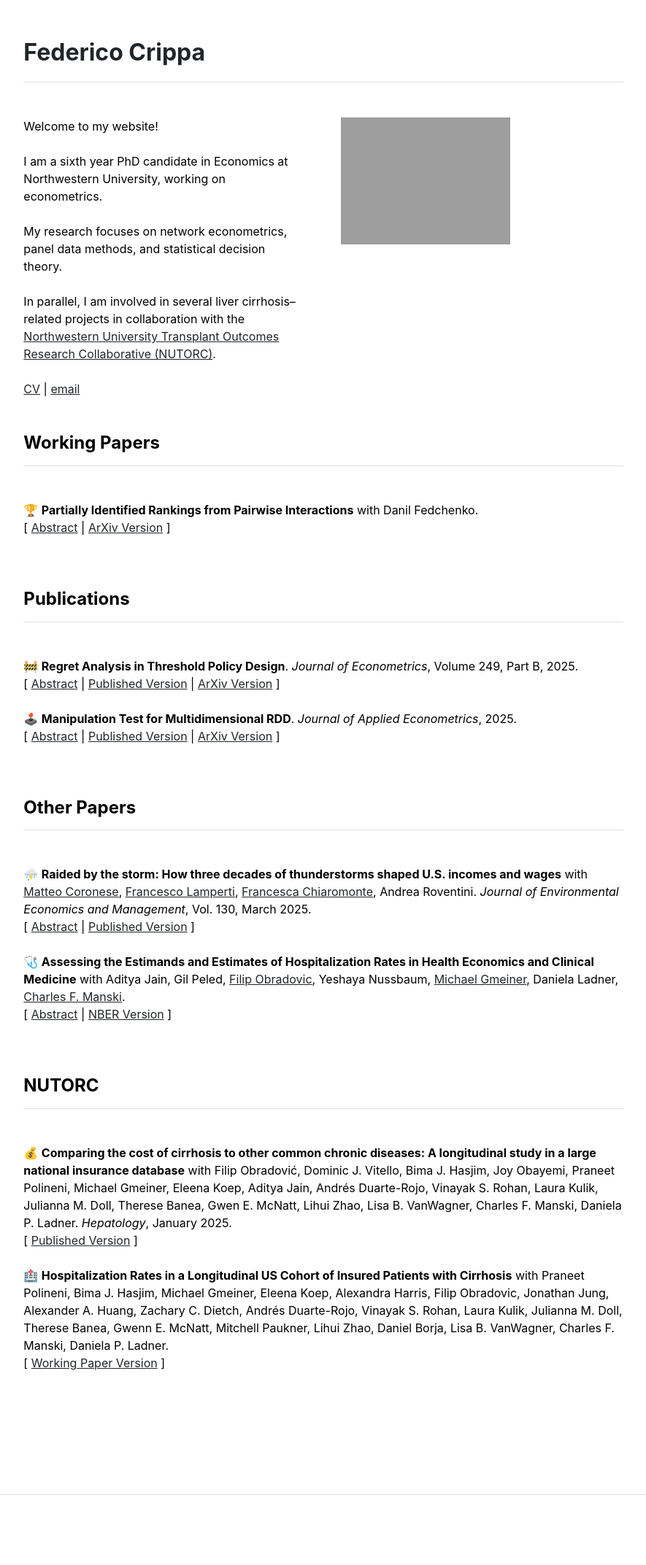
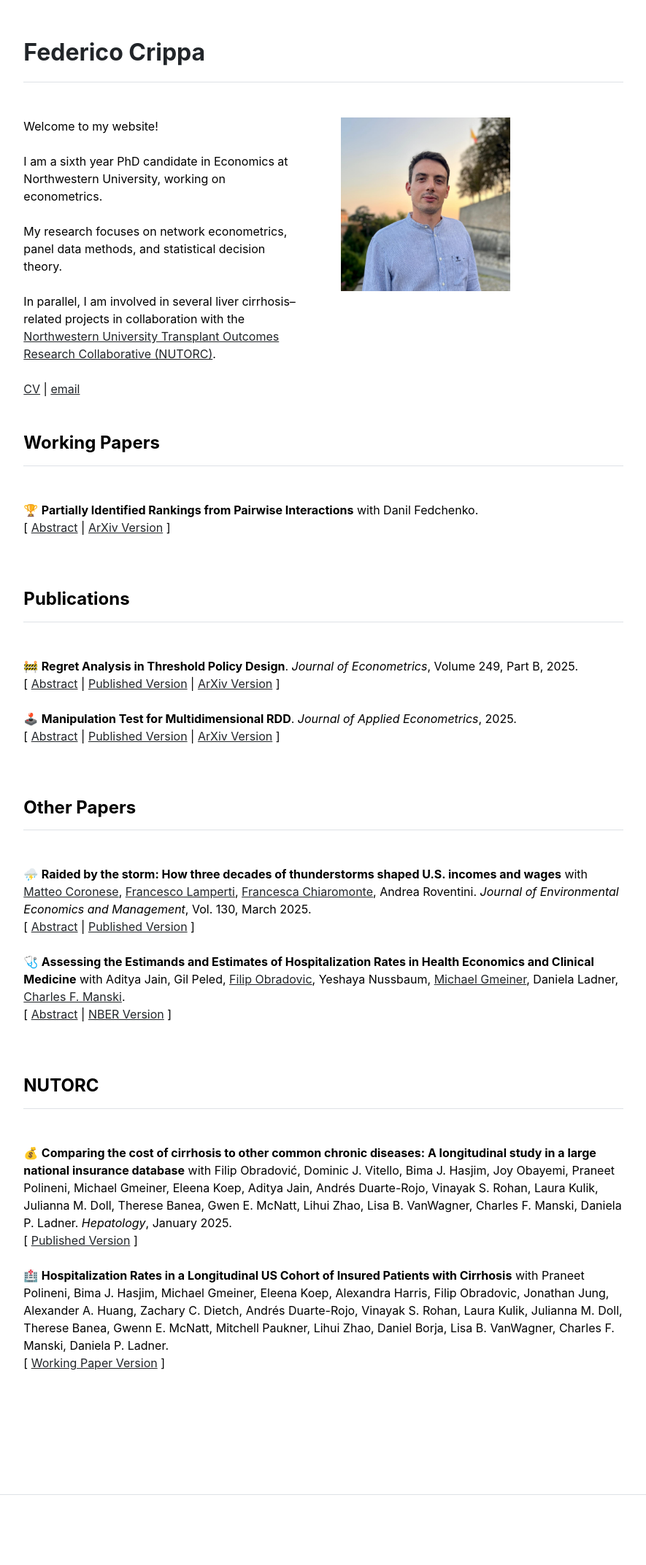
Before and after one commit to fedecrp/fedecrp.github.io, a Jekyll site: the page built from index.md, in a window 1280 px wide. Shown: the whole page at 73% size, without its empty margins (197-1082 px from the left). Built offline with Jekyll 4.4.1, drawn with Linux system fonts in a browser that asks for light colours.

Commit message:
Update home.html

```diff
--- a/_layouts/home.html
+++ b/_layouts/home.html
@@ -14,7 +14,7 @@ layout: default
     <br><a href="https://fedecrp.github.io/assets/fc_cv.pdf" target="_blank">CV</a> | <a href="mailto:federicocrippa2025@u.northwestern.edu">email</a>
   </div>
   <div class="col-md-6">
-    <img src="{{ site.github.url }}/assets/img/headshot.jpeg"  width="60%" >
+    <img src="{{ site.github.url }}/assets/img/headshot.jpg"  width="60%" >
   </div>
 </div>
 
```
